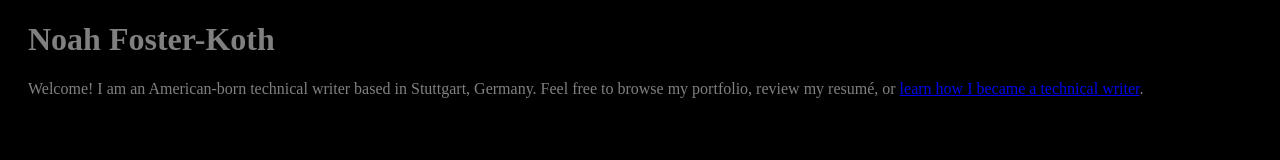
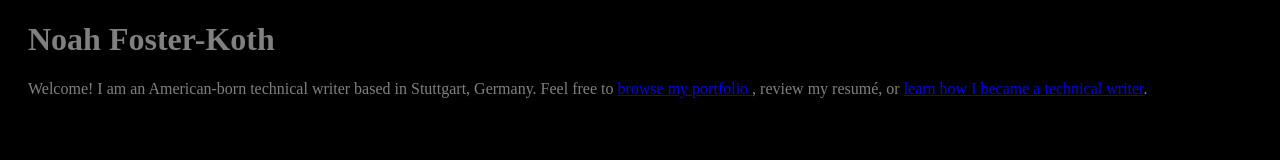
Before and after one commit to FKNoah/FKNoah.github.io, a plain HTML site: page index.html in a window 1280 px wide. Drawn offline with Linux system fonts and the light colour scheme.

Commit message:
Update index.html
Added link to portfolio.html page.

```diff
--- a/index.html
+++ b/index.html
@@ -7,5 +7,5 @@
     <body>
       <h1>Noah Foster-Koth</h1>
       <p>Welcome! I am an American-born technical writer based in Stuttgart, Germany.
-    Feel free to browse my portfolio, review my resumé, or <a href="./mystory.html">learn how I became a technical writer</a>.</p></body>
+    Feel free to <a href="./portfolio.html"> browse my portfolio </a>, review my resumé, or <a href="./mystory.html">learn how I became a technical writer</a>.</p></body>
 </html>
```
